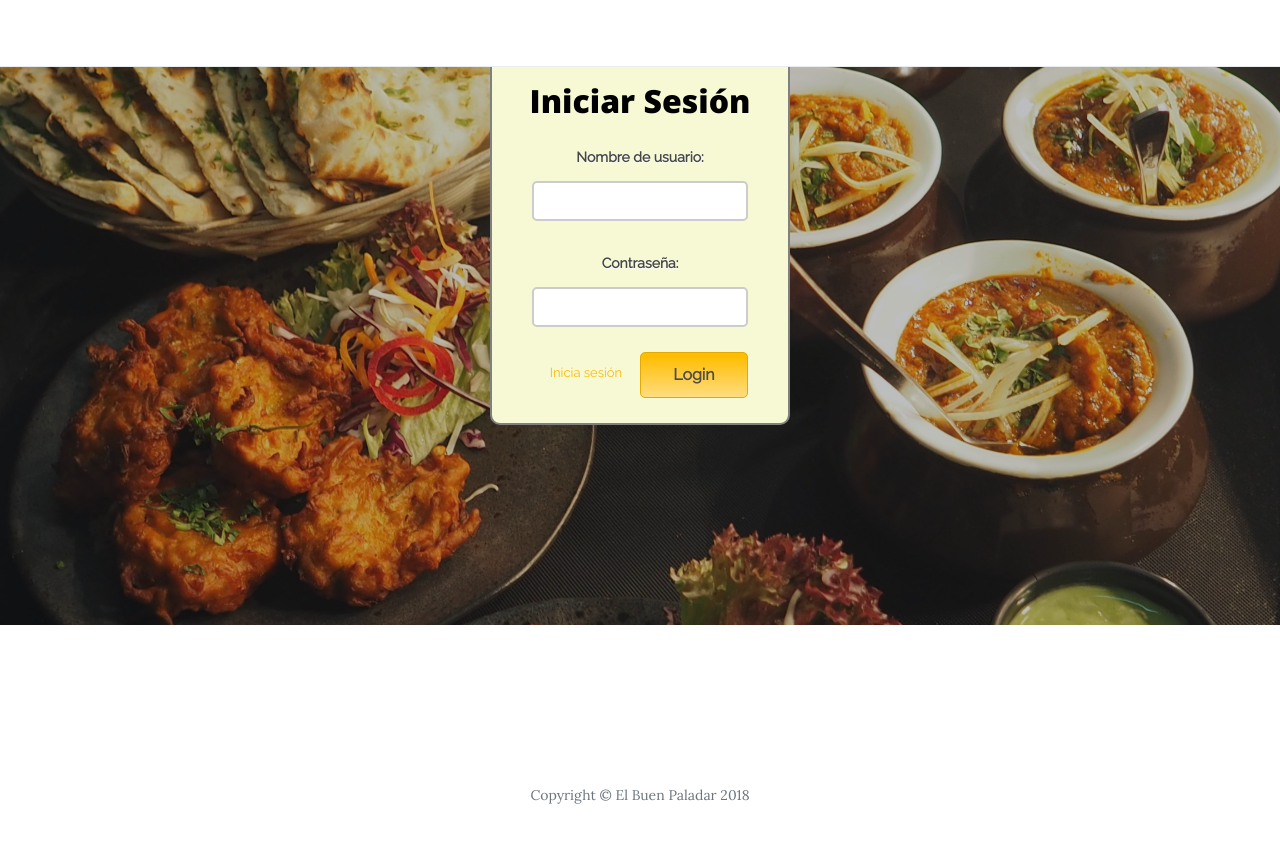
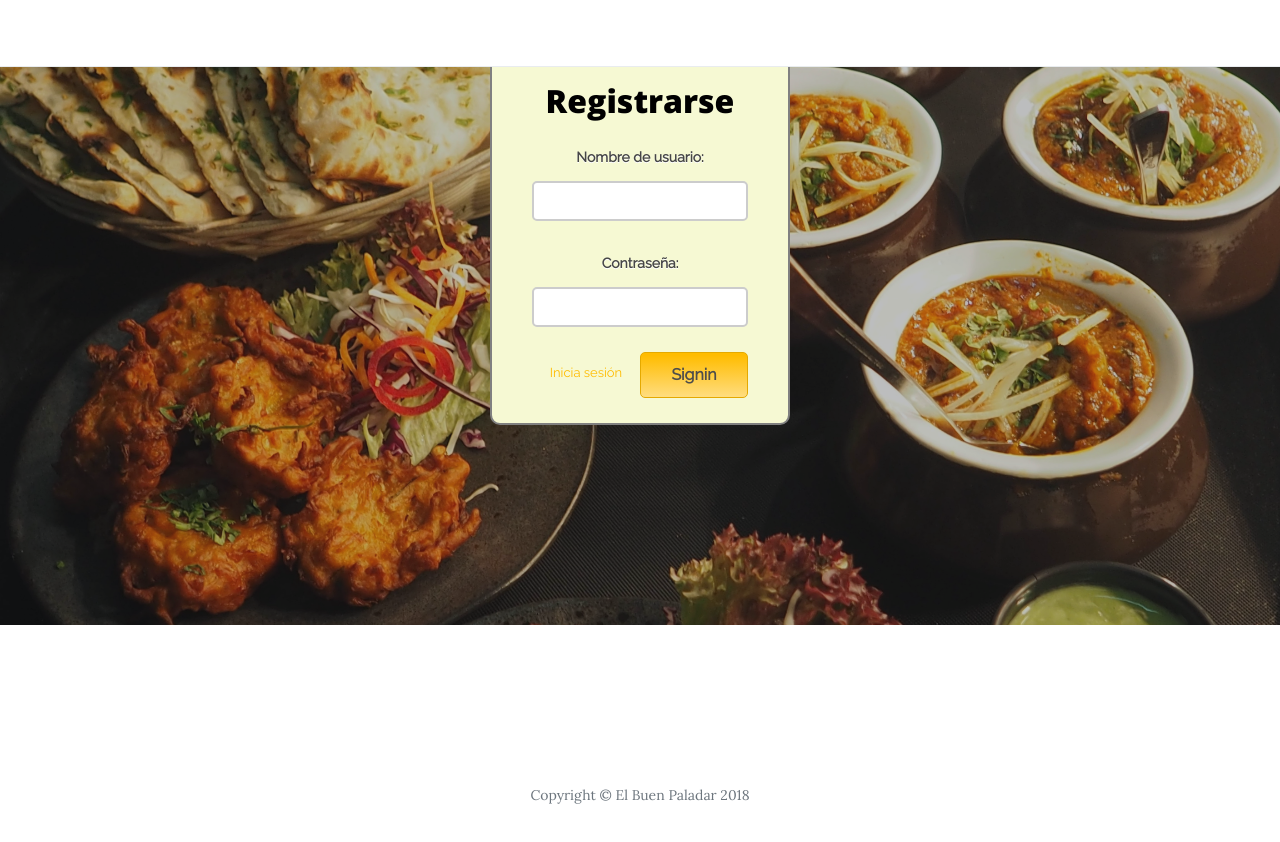
Before and after one commit to alu0100785050/buenpaladar, a website: page public/sign_up.html in a window 1280 px wide. Drawn offline with nearby package versions, Linux system fonts and the light colour scheme; files that its build step writes are made by us from their sources.

Commit message:
Pequeño cambio

```diff
--- a/public/sign_up.html
+++ b/public/sign_up.html
@@ -8,7 +8,7 @@
     <meta name="description" content="">
     <meta name="author" content="">
 
-    <title>Clean Blog - Start Bootstrap Theme</title>
+    <title>El Buen Paladar</title>
 
     <script
     src="https://code.jquery.com/jquery-3.3.1.slim.min.js"
@@ -56,7 +56,7 @@
           <div class="col-lg-8 col-md-10 mx-auto">
             <div class="page-heading">
               <div class="main" style="background-color: #f6f9d3;">
-              <h2 style="color: black">Iniciar Sesión</h2>
+              <h2 style="color: black">Registrarse</h2>
                 <form id="form_id" method="post" name="myform">
                 <label>Nombre de usuario:</label>
                 <input type="text" name="username" id="username"/>
@@ -65,7 +65,7 @@
                 <script type="text/javascript" src="js/enter-recognition.js">
                 </script>
                 <a href="login.html"><font size="2"><span class="small-link">Inicia sesión</span></font></a>
-                <input type="button" value="Login" id="submit" onclick="validate()"/>
+                <input type="button" value="Signin" id="submit" onclick="validate()"/>
                 </form>
               </div>
             </div>
```
